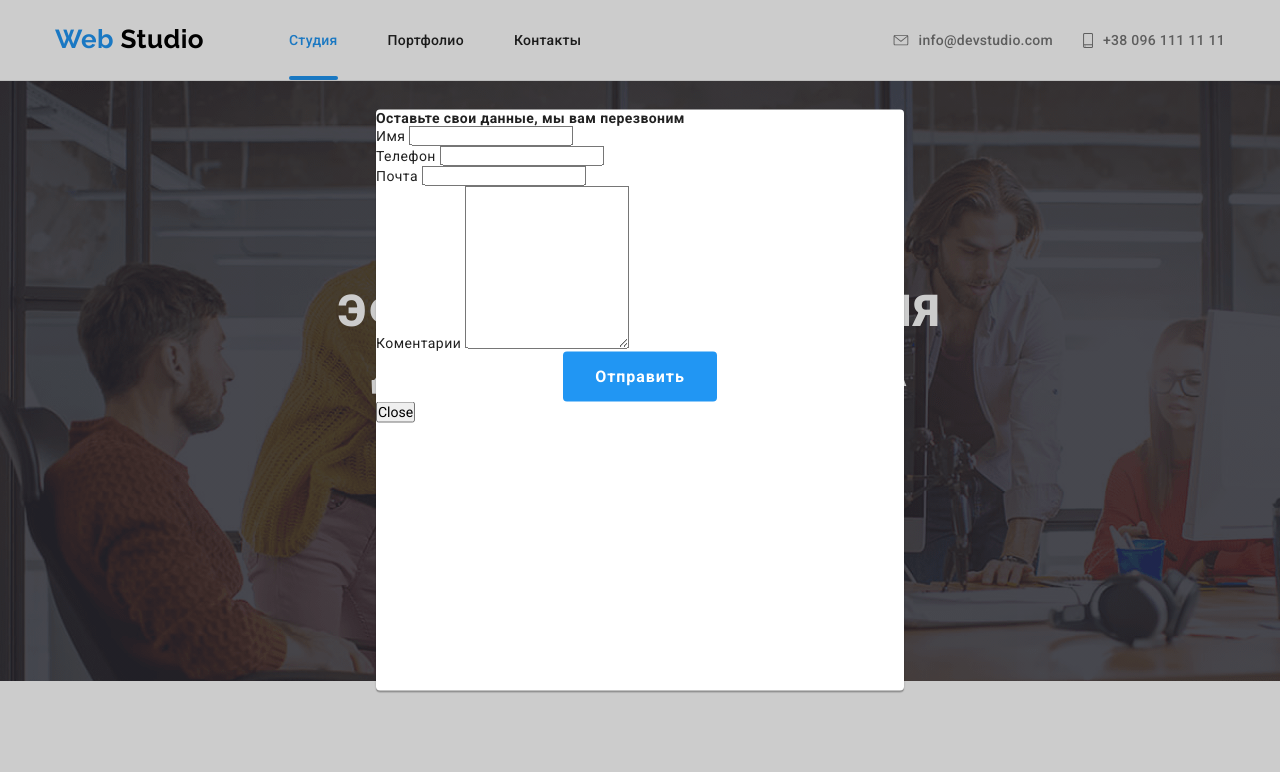
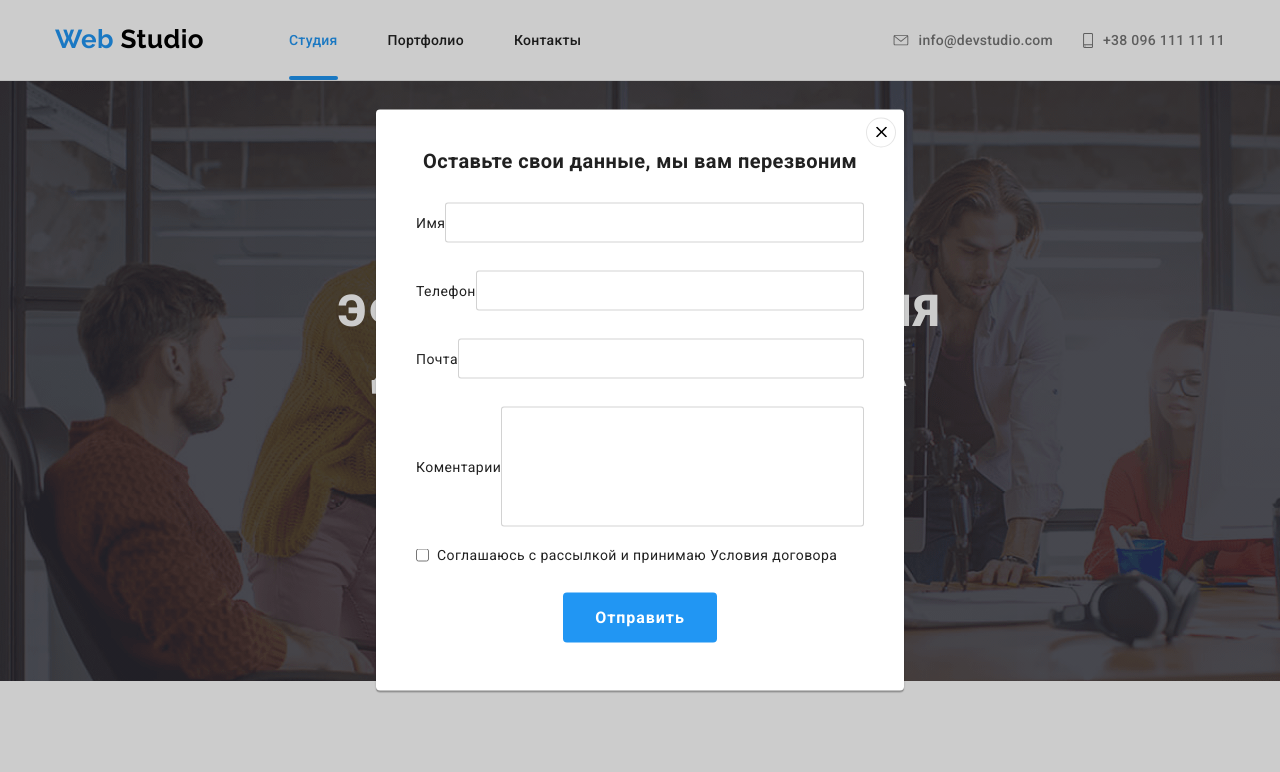
Before and after one commit to Liliia-Yarmolova/goit-markup-hw-06, a plain HTML site: page index.html in a window 1280 px wide. Both pictures are taken after a click on the button "Заказать услугу". Shown: the top 772 px of the page. Drawn offline with Linux system fonts and the light colour scheme.

Commit message:
Добавляю разметку формы

```diff
--- a/css/styles.css
+++ b/css/styles.css
@@ -463,7 +463,7 @@ img {
   padding-top: 0;
   padding-bottom: 0;
   margin-bottom: 20px;
-  /* margin-right: 147px; */
+  margin-right: 0;
 }
 
 .footer-address {
@@ -527,15 +527,15 @@ img {
 .footer-social-links .social-links-list-item:focus {
   background-color: var(--accent-color);
 }
-.sing-up {
+.sing-up-form {
   padding-top: 12px;
 }
 
-.sing-up-form {
+.sing-up-element {
   display: flex;
 }
 
-.sing-up-form .modal-btn {
+.sing-up-element .modal-btn {
   display: flex;
   justify-content: center;
   align-items: center;
@@ -548,17 +548,16 @@ img {
   fill: var(--modal-btn-blue-theme-color);
 }
 
-.sing-up-form input {
+.sing-up-element input {
   width: 358px;
   margin-right: 12px;
   padding-left: 16px;
   border: 1px solid rgba(255, 255, 255, 0.3);
-  filter: drop-shadow(0px 4px 4px rgba(0, 0, 0, 0.15));
   border-radius: 4px;
   background: #2f303a;
 }
 
-.sing-up-form input::placeholder {
+.sing-up-element input::placeholder {
   font-size: 16px;
   color: rgba(255, 255, 255, 0.6);
 }
@@ -718,3 +717,73 @@ img {
   box-shadow: 0px 1px 3px rgba(0, 0, 0, 0.12), 0px 1px 1px rgba(0, 0, 0, 0.14), 0px 2px 1px rgba(0, 0, 0, 0.2);
   border-radius: 4px;
 }
+
+.form {
+  display: block;
+  padding-top: 40px;
+  padding-right: 40px;
+  padding-bottom: 40px;
+  padding-left: 40px;
+}
+
+.form-title {
+  display: block;
+  font-size: 20px;
+  line-height: 1.15;
+  font-weight: 700;
+  text-align: center;
+  color: var(--title-color);
+  margin-bottom: 30px;
+}
+
+.form-field {
+  display: flex;
+  align-items: center;
+  margin-bottom: 28px;
+}
+
+.close-modal-btn {
+  position: absolute;
+  width: 30px;
+  height: 30px;
+  border-radius: 50%;
+  background: #ffffff;
+  border: 1px solid rgba(0, 0, 0, 0.1);
+  /* transform-origin: center; */
+  top: 8px;
+  right: 8px;
+}
+
+.form-input,
+.form-input-comments {
+  width: 448px;
+  border: 1px solid rgba(33, 33, 33, 0.2);
+  padding-top: 12px;
+  padding-bottom: 12px;
+  border-radius: 3px;
+  letter-spacing: 0.01em;
+}
+
+.form-input {
+  height: 40px;
+  /* margin-bottom: 28px; */
+}
+
+.comments {
+  margin-bottom: 20px;
+}
+
+.form-input-comments {
+  height: 120px;
+  padding-left: 16px;
+  padding-right: 16px;
+  resize: none;
+}
+
+.form-field input[type='checkbox'] {
+  margin-right: 8px;
+}
+
+.accept {
+  margin-bottom: 30px;
+}
--- a/index.html
+++ b/index.html
@@ -404,42 +404,56 @@
             </li>
           </ul>
         </div>
-        <div class="sing-up">
+
+
+        <form class="sing-up-form js-sing-up-form">
           <b class="sing-up-title">подпишитесь на рассылку</b>
-          <form class="sing-up-form js-sing-up-form">
-          <input type="email" name="mail" id="mail" placeholder="E-mail">
+            <div class="sing-up-element">
+              <input type="email" name="mail" id="sing-up-mail" placeholder="E-mail" required>
               <button type="submit" class="modal-btn">Подписаться
                 <svg class="icon-send" width="24" height="24">
                   <use href="./images/sprite1.svg#icon-send"></use>
                 </svg>
               </button>
+            </div>
         </form>
-      </div>
     </footer>
 
     <div class="backdrop is-hidden" data-modal>
       <div class="modal">
         <form class="form">
-          <b>Оставьте свои данные, мы вам перезвоним</b>
-          <div class="foml-field">
+          <b class="form-title">Оставьте свои данные, мы вам перезвоним</b>
+          <div class="form-field">
             <label for="name">Имя</label>
-            <input type="text" name="name" id="name">
+            <input type="text" name="name" id="name" class="form-input" required minlength="2">
           </div>
-          <div class="foml-field">
+          <div class="form-field">
             <label for="tel">Телефон</label>
-            <input type="tel" name="tel" id="tel">
+            <input type="tel" name="tel" id="tel" class="form-input" required>
           </div>
-          <div class="foml-field">
+          <div class="form-field">
             <label for="mail">Почта</label>
-            <input type="email" name="mail" id="mail">
+            <input type="email" name="mail" id="mail" class="form-input" required>
           </div>
-          <div class="foml-field">
-            <label for="coments">Коментарии</label>
-            <textarea name="coments" id="coments" rows="10"></textarea>
+          <div class="form-field comments">
+            <label for="comments">Коментарии</label>
+            <textarea name="comments" id="coments" class="form-input-comments"></textarea>
           </div>
+
+
+          <div class="form-field accept">
+            <input id="accept" name="agreement" type="checkbox" value="Y" required>
+            <label for="accept">Соглашаюсь с рассылкой и принимаю Условия договора</label>
+          </div>
+
+
           <button type="submit" class="modal-btn">Отправить</button>
+          <button class="close-modal-btn" data-modal-close>
+            <svg class="icon-vector" width="11" height="11">
+                  <use href="./images/sprite1.svg#icon-vector"></use>
+            </svg>
+          </button>
         </form>
-        <button data-modal-close>Close</button>
       </div>
     </div>
 
```
Lines whose indentation alone changed are shown as unchanged.
